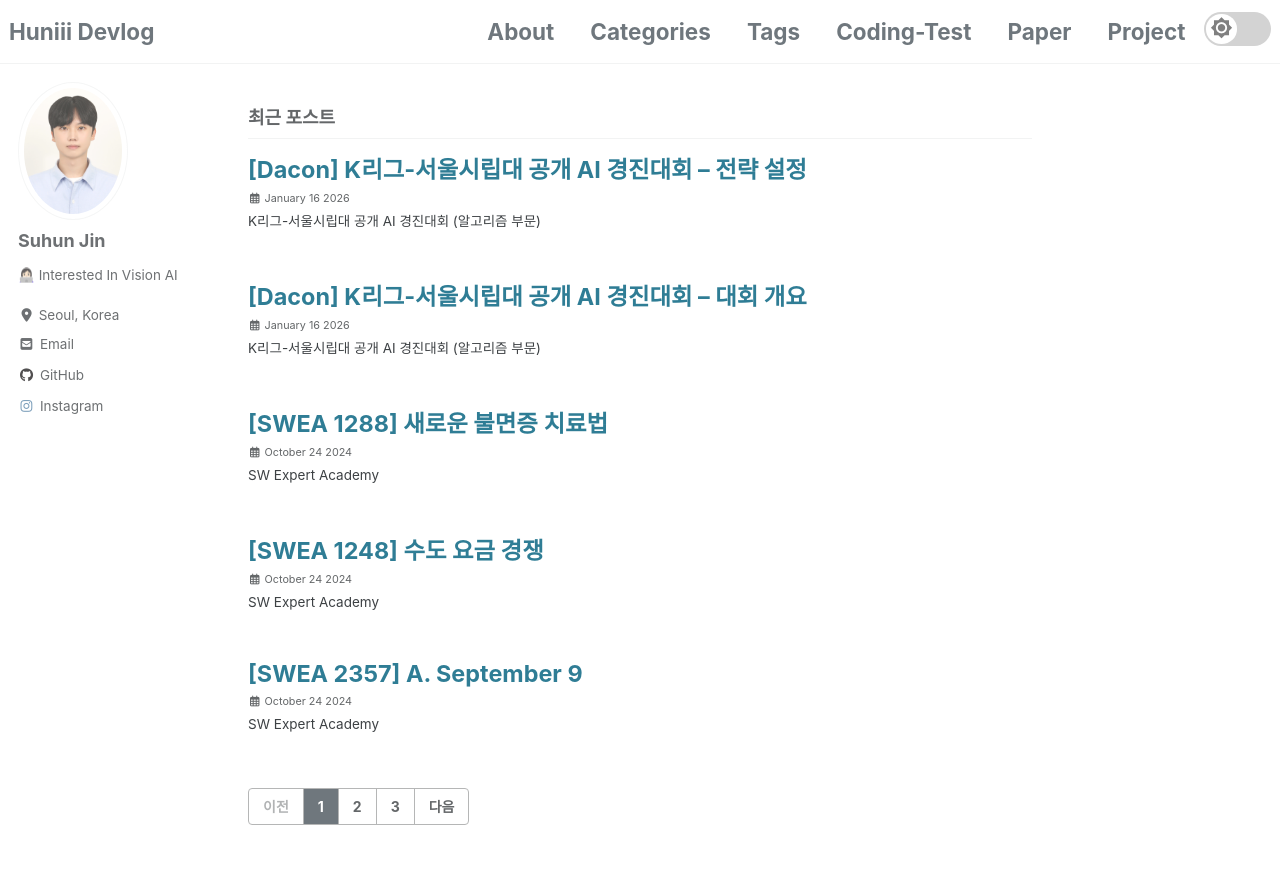
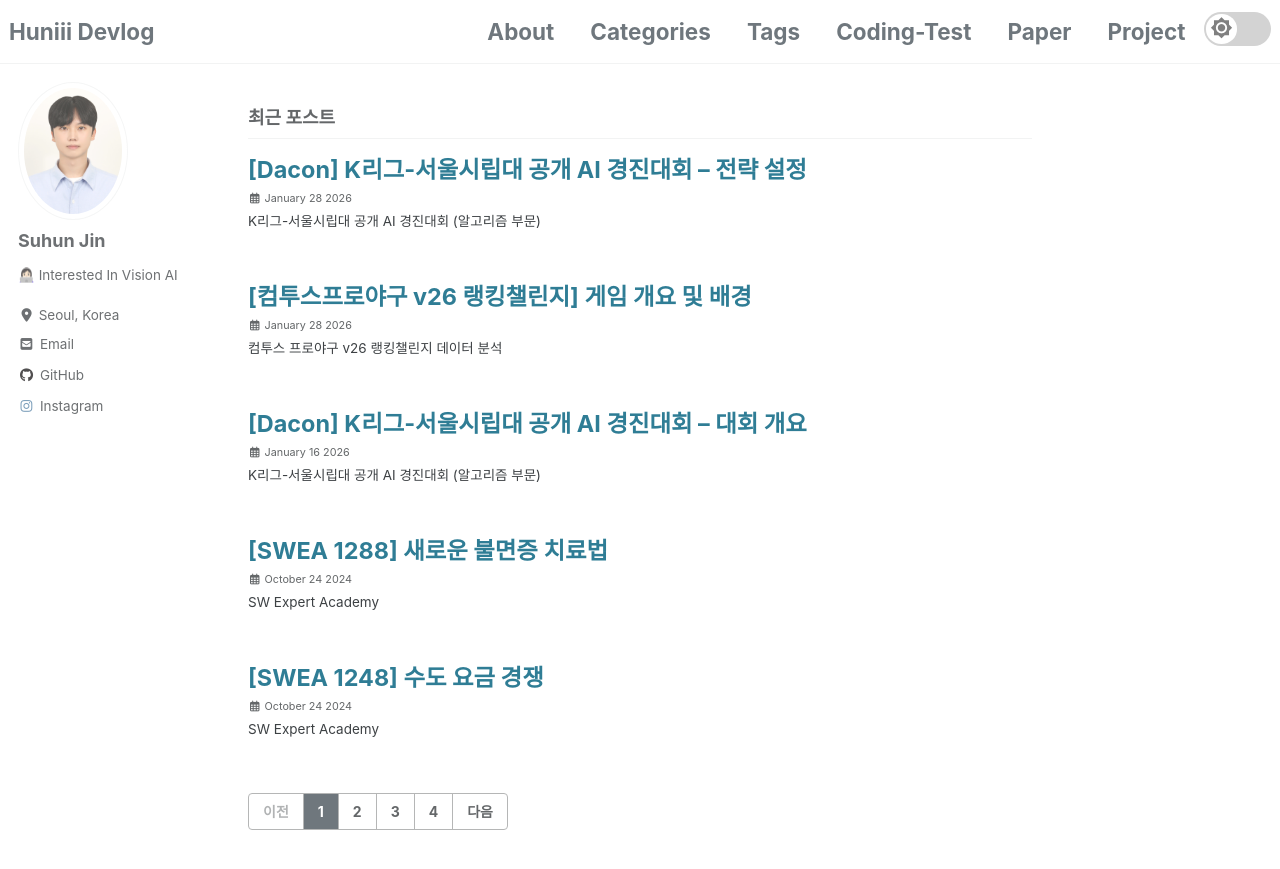
Before and after one commit to huniii32/huniii32.github.io, a Jekyll site: the page built from index.html, in a window 1280 px wide and 900 px high. Shown: the top 869 px of the window. Built offline with Jekyll 4.4.1, drawn with Linux system fonts in a browser that asks for light colours; cached includes are drawn as plain includes; nearby versions of some CDN libraries; some web fonts are replaced; the list of posts is cut into pages by our own code; part of the change alters nothing that is shown.

Commit message:
Feat: Posting baseball & about me

```diff
--- a/_pages/About.md
+++ b/_pages/About.md
@@ -6,95 +6,158 @@ toc_ads : true
 layout: single
 ---
 
-### 하루하루 성장하는 AI Enginner, 진수훈입니다.
+### AI Engineer, 진수훈입니다.
 
-## 👨🏻‍🔧 About Me
+## 👨🏻‍💻 About Me
 
-#### **Introduction**
+### Introduction
 
-▪ 문제의 본질을 데이터로 정의하고, 구조적으로 해석하는 AI 엔지니어입니다.
-▪ 깊이 있는 삶을 지향하며 어떤 경험에서든 배움을 얻고 실천하려 합니다.
-▪ 사회의 핵심 인재, 공헌할 수 있는 사람이 되고 싶습니다.
-▪ 숨은 인사이트를 발굴하고 효과적으로 제시하는 방법을 연구합니다.
+▪ 데이터를 그냥 쓰지 않고, **의사결정 구조로 재해석**하는 AI 엔지니어입니다.
+▪ “왜 이런 결과가 나왔는가?”를 끝까지 파고들며, 가설 → 지표 → 모델 구조로 연결합니다.
+▪ 교통·부동산·기상·조직 커뮤니케이션처럼 **현실 문제를 데이터로 설명하는 프로젝트**에 관심이 많습니다.
+▪ 모델 성능 자체보다, **현실에서 쓸 수 있는 해석과 기준을 만드는 과정**을 중요하게 생각합니다.
+
+이 블로그는
+✔️ 대회를 풀 때 어떤 가설로 접근했는지
+✔️ 피처를 왜 그렇게 설계했는지
+✔️ 성능이 올랐을 때, 혹은 실패했을 때 무엇을 배웠는지
+를 기록하는 공간입니다.
+
+“잘 나온 결과”보다
+**과정에서의 판단 근거와 시행착오**를 더 많이 남기려고 합니다.
+
+---
 
 ## 🧩 Skill
 
-#### Programming & Analysis
+### Programming & Data
 
-▪ Python (Pandas, Numpy, Matplotlib)
-▪ Pytorch, TensorFlow
-▪ C++, R
-▪ SQL(MariaDB, Oracle)
+- Python (Pandas, NumPy, Matplotlib)
+- PyTorch, TensorFlow
+- SQL (MariaDB, Oracle, SQL)
+- C++, R
 
-#### Tools & Collaboration
+### AI / Modeling Focus
 
-▪ Notion (기록 및 정리)
-▪ Git, Git Desktop, Gitpages(Jekyll)
+- Machine Learning (CatBoost, XGBoost, Tree-based Models)
+- Computer Vision (YOLO, OCR, Document Classification)
+- NLP & LLM (LoRA, Prompt Engineering, Decoder-only Models)
 
-## 🖥 Work Experience & Projects
+### Tools & Collaboration
 
-> **한국조폐공사 기술개발팀 인턴** | 2022.03 ~ 2024.06 (3개월)
-> #### SNS 기반 자사 제품 감성 분석 모델 개발
-> **▪ 데이터 수집 및 전처리**
-> SNS 상 자사 제품 관련 게시글 2,000건 이상 크롤링
-> 한글 자연어 처리를 고려한 불용어 제거, 형태소 분석, 토큰화 등 전처리 파이프라인 구성
-> 게시물 내 제품 키워드, 감성 어휘 추출 및 제품군별 태깅 작업 수행
->
->**▪ 감성 분류 모델 개발**
-> 사전학습된 KoBERT 모델을 활용하여 긍·부정 이진 분류 모델 구현
-> 다수의 하이퍼파라미터 실험을 통해 모델 성능 최적화
-> 감정 흐름을 시각화하여 제품군별 감성 트렌드 도출
->
-> **▪ 분석 인사이트 및 활용**
-> 소비자 반응 특성 파악, 제품별 긍정/부정 포인트 분석
-> 분석 결과를 보고서 및 시각화 자료로 정리, 팀 내 공유
-> 내부 전략 회의에서 제품 개선 및 마케팅 방향 설정에 활용
+- Git / GitHub / GitHub Pages (Jekyll)
+- Notion (기록, 설계 정리, 회고)
 
-## 🔗Projects
+---
 
-> **날씨 빅데이터 콘테스트 참가 (2025.06 ~ 2025.06)**
-> - 주제3: 기상과 지하철 혼잡도 상관분석·예측
-> - 서울시 지하철 혼잡도 데이터와 기상 데이터를 활용하여 혼잡도 영향 요인 분석 및 예측 모델 개발
-> - 출퇴근 시간대, 요일, 폭염·강수 여부 등을 기반으로 주요 패턴 도출 및 피처 엔지니어링 수행
-> - 분석 결과를 바탕으로 혼잡도 예측 시스템의 활용 방안 보고서 작성 및 내부 공유
+## 🧠 What I Like to Build
 
-> **KBO 시즌 예측 모델 (2023.09 ~ 2023.11)**
-> - 구단별 정형/비정형 데이터 결합 및 성적 예측 모델 설계
-> - 정규시즌 성적 흐름 분석 및 승률 추정 기반 시즌 순위 예측
+- **정성적인 판단을 정량 지표로 바꾸는 피처 설계**
+  - 예: 역세권 랭크, 경로 우회도, 교통 접근성 지수
+- **가설 기반 분석**
+  - “이 데이터로 무엇을 설명할 수 있는가?”부터 시작
+- **현실 적용 가능한 AI**
+  - 보고서·정책 제안·사내 도입까지 이어지는 구조
 
-> **한글 점자 인식 모델 개발 (2023.04 ~ 2023.11)**
-> - YOLO 기반 점자 인식 모델 설계, 직접 라벨링한 자체 점자 데이터셋 구축
-> - Faster R-CNN + FPN 기반 인식 및 번역 파이프라인 개발
+---
 
-## 📚 Edu
+## 📌 Topics on This Blog
+
+- 데이터 분석 & 머신러닝 프로젝트 회고
+- LLM / Prompt / 파인튜닝 실험 기록
+- 대회·해커톤에서의 전략 설계 과정
+- “왜 이 모델/피처를 선택했는가”에 대한 생각 정리
+
+---
+## 🖥 Experience
 
 <details>
-<summary> 교육 사항 보기</summary>
+<summary> 경험 사항 보기</summary>
 <div markdown="1">
 
-> **Upstage AI Lab 3기** 2024.04 ~ 2024.11 (8개월)
-> ##### 프로그래밍 언어, 데이터 분석 및 AI 기법 강의 그리고 기업 자체 경진 대회
-> ▪ Python, 크롤링 기법, ML & DL(CV, NLP, LLM)에 대한 지식 및 기술 공부
-> ▪ Kaggle 참여 - [Enfit Kaggle](https://www.kaggle.com/competitions/predict-energy-behavior-of-prosumers/overview)
-> ▪ 기업 자체 경진 대회 참여 - [Upstage AI Stages](https://stages.ai/)
+## 🧑‍💼 인턴 경험
+
+> **한솔홈데코** | 인턴
+> 2025.08.25 ~ 2025.10.17
+> ##### 리더십 1:1 미팅 실사용률을 높이는 AI 코칭 GPTs 구축
+> ▪ 현직자 대상 사전 설문조사 60건 수행·분석으로 사용자 니즈 및 설계 방향 도출
+> ▪ 면담 목적·주제 분석을 기반으로 프롬프트 설계 기준 수립 및 16건 시나리오 구조화
+> ▪ 프롬프트 엔지니어링을 통해 기능별 AI 코칭 모델 3종 설계·개발
+> ▪ 내·외부 사용자 테스트 68건을 반영해 응답 품질 및 사용성 개선
+> ▪ 사내 배포율 100%, 평균 만족도 4.35, 재사용 응답 비율 72% 달성
+
+---
+
+> **한국조폐공사 기술개발팀** | 인턴
+> 2022.03 ~ 2022.06
+> ##### SNS 기반 자사 제품 감성 분석 및 기술 리포트 작성
+> ▪ 인스타그램·트위터 등 자사 제품 관련 게시글 약 2,000건 수집
+> ▪ 광고·스팸 게시물 80% 자동 필터링으로 분석 데이터 활용률 4배 향상
+> ▪ 이모지·특수기호 제거, 약어 치환 등 한국어 전처리 파이프라인 구축
+> ▪ KoBERT 기반 긍·부정 감성 분류 모델 적용 및 제품군별 감정 흐름 시각화
+> ▪ 분석 결과를 보고서로 정리해 품질관리팀·제품기획팀에 공유
+> ▪ 글로벌 조폐국 최신 기술·연구 동향 조사 및 내부 기술 리포트 작성
+
+---
+
+## 🏆 공모전 · 대회 참여
+
+> **K-리그 · 서울시립대 공개 AI 경진대회**
+> 2025.12.01 ~ 2026.01.12
+> ##### 경기 내 최종 패스 좌표 예측 AI 모델 개발
+> ▪ Pass·Carry 등 이벤트와 좌표 정보를 활용한 공간 피처 생성
+> ▪ 패스를 short·mid·long 3개 구간으로 분리해 구간별 예측 구조 설계
+> ▪ CatBoost·LightGBM 기반 버킷별 가중치 앙상블 적용
+> ▪ OOF 검증 및 CarryCap 후처리로 예측 안정성 확보
+> ▪ 총 940팀 중 퍼블릭 45위, 최종 리더보드 23위 기록
+
+---
+
+> **수도권 생활 이동 데이터 해커톤** | 서울시·KT·서울시립대
+> 2025.06.09 ~ 2025.08.27
+> ##### 통근 시간대 취약 지역 선정 및 정책 제안 (본선 진출 상위 10%)
+> ▪ 수도권 OD 데이터 약 4.6억 건 중 출근 시간대 데이터 404만 건 필터링
+> ▪ 배치 처리 기반 데이터 전처리 및 조건 필터링 파이프라인 구축
+> ▪ 교통 접근성 지수·경로 우회도 지표 설계로 통근 취약성 정량화
+> ▪ Gi* Hotspot 분석과 DBSCAN 군집화를 통한 공간 통계 분석 수행
+> ▪ 구리시·부평구 등 교통 취약 지역 도출 및 지역별 정책 3건 제안
+
+---
+
+> **날씨 빅데이터 콘테스트** | 기상청
+> 2025.06.11 ~ 2025.06.27
+> ##### 기상 특보가 지하철 혼잡도에 미치는 영향 분석
+> ▪ 기온·습도·강수량 등 기상 데이터와 지하철 혼잡도 데이터 병합
+> ▪ 통계 기반 피처 엔지니어링 및 CatBoost 회귀 모델 실험
+> ▪ 폭염·폭우 조건 정의 후 혼잡도 변화 패턴 정량 분석
+> ▪ 출퇴근 시간대 혼잡 완화를 위한 정책적 활용 방안 제시
+
+---
+
+## 📚 교육 사항
+
+> **Upstage AI Lab 3기**
+> 2024.04 ~ 2024.11
+> ##### AI·데이터 분석 집중 교육 및 프로젝트 수행
+> ▪ 기초 수학·통계, 머신러닝·딥러닝(CV, NLP, LLM) 이론 및 실습
+> ▪ Git 기반 협업 환경과 실무형 데이터 분석 파이프라인 학습
 >
 > **일상 대화 요약 모델 개발 (2024.09)**
-> - SOLAR, LLaMA 등 디코더-only LLM 구조 기반 실험 및 성능 비교
-> - 발화자 보존, 중복 제거 등 전처리 전략 설계 및 LoRA 기반 파인튜닝 수행
-> - ROUGE 점수 기준 최대 6pt 성능 향상 달성 및 경량화 전략 적용
+> ▪ SOLAR, LLaMA 등 디코더-only LLM 구조 비교 실험
+> ▪ 발화자 보존·중복 제거 전처리 및 LoRA 기반 파인튜닝
+> ▪ ROUGE 점수 기준 베이스라인 대비 +4pt 성능 향상
 >
-> **문서 타입 분류 모델 (2024.08)**
-> - OCR 및 이미지 증강 기반 문서 분류 모델 개발 (정확도 90%)
-> - 커스텀 데이터셋 설계, Albumentations 활용 데이터 증강
+> **문서 이미지 분류 모델 (2024.08)**
+> ▪ OCR 기반 후분류 구조 설계 및 데이터 엔지니어링 수행
+> ▪ 전처리–후처리 결합으로 최종 F1 Score 97% 달성
 >
 > **서울시 아파트 실거래가 예측 (2024.07)**
-> - CatBoost 기반 회귀 모델 구현 및 RMSE 42% 개선 (기존 베이스라인 대비)
-> - Lag Feature, 역세권 랭크 피처 등 도메인 기반 피처 엔지니어링 설계
-> - 강남, 용산 등 이상값 지역 분리를 고려한 행정구 기반 모델링 전략 적용
->
-> **수면 인과 구조 분석 (2024.05)**
-> - 스트레스, 운동, 수면 간 관계를 데이터로 구조화해 가설 기반 분석
-> - 상관 분석, 시간대 기반 피처 설계, Streamlit 대시보드 구현
-> - 스트레스 관리 능력이 수면 질에 가장 큰 영향을 미친다는 핵심 인사이트 도출
+> ▪ CatBoost 기반 예측 모델 구축 및 RMSE 42% 개선
+> ▪ 최근 거래가(Lag Feature), 역세권 랭크 등 도메인 피처 설계
+> ▪ 최종 리더보드 1위 달성
+
 </div>
 </details>
+
+---
+> **데이터로 문제를 정의하고, 구조로 답을 만드는 AI 엔지니어의 기록**
--- /dev/null
+++ b/_posts/2026-01-28-game-01.md
@@ -0,0 +1,117 @@
+---
+title: "[컴투스프로야구 v26 랭킹챌린지] 게임 개요 및 배경"
+excerpt: "컴투스 프로야구 v26 랭킹챌린지 데이터 분석"
+categories:
+ - baseball game
+tags:
+  - baseball
+  - sports data
+  - data analytics
+search: true
+
+toc: true
+toc_sticky: true
+use_math: true
+---
+
+# ⚾ 컴투스 프로야구 데이터 분석 시리즈 개요
+
+## 1. 이 시리즈를 시작하는 이유
+
+야구 게임을 하다 보면 이런 질문이 자연스럽게 생긴다.
+
+- 이 선수, 체감은 좋은데 수치로도 좋은 걸까?
+- 같은 OVR인데 왜 성능 차이가 크게 느껴질까?
+- 타자와 투수의 ‘강함’은 무엇으로 결정되는 걸까?
+
+컴투스 프로야구는 단순한 카드 게임이 아니라 **수치, 확률, 메타가 결합된 데이터 기반 시뮬레이션 게임**이다.
+
+이 시리즈는 게임 플레이 경험에 의존하던 판단을 넘어,
+**데이터로 타자와 투수를 분석하고 해석하는 것**을 목표로 한다.
+
+---
+
+## 2. 분석 대상과 범위
+
+본 분석은 컴투스 프로야구 내 **타자·투수 카드**를 대상으로 한다.
+
+### 분석 대상
+- 타자 카드 (파워, 정확, 선구, 인내, 주루, 수비)
+- 투수 카드 (구속, 변화, 구위, 제구, 지구력, 수비)
+
+### 분석 범위
+- 기본 스탯 구조 분석
+- 스탯 간 상관관계
+- 포지션·유형별 성능 차이
+- 체감 성능과 수치의 괴리
+- 메타 변화에 따른 가치 변화
+
+※ 특정 시즌/카드에 국한되지 않고, 가능한 한 **구조적 관점의 분석**을 지향한다.
+
+---
+
+## 3. 분석 관점과 접근 방식
+
+이 시리즈는 단순한 스탯 나열이 아니다.
+다음과 같은 질문을 중심으로 분석한다.
+
+### 타자 분석 관점
+- 컨택 vs 파워의 실제 기여도는 어떻게 다른가?
+- 선구 수치는 출루에 얼마나 영향을 주는가?
+- 스피드는 체감 성능에 얼마나 반영되는가?
+- 포지션별로 중요한 스탯은 무엇인가?
+
+### 투수 분석 관점
+- 구속·제구·변화구 중 가장 영향력이 큰 요소는?
+- 구종 개수와 성능의 관계
+- 선발과 불펜의 스탯 해석 차이
+- 체력 수치의 실제 의미
+
+모든 분석은 **“게임 로직상 이 수치가 어떤 역할을 하는가”**를 중심으로 진행한다.
+
+---
+
+## 4. 데이터 분석 방법
+
+분석은 다음과 같은 흐름으로 진행된다.
+
+1. 카드 스탯 데이터 정리
+2. 파생 변수 생성 (비율, 합성 지표 등)
+3. 통계적 분석
+   - 분포 분석
+   - 상관관계
+   - 그룹 비교
+4. 시각화를 통한 패턴 해석
+5. 실제 게임 체감과의 비교
+
+데이터 분석 도구로는 Python 기반 분석 환경을 활용하며, 시각화와 해석을 중심으로 설명한다.
+
+---
+
+## 5. 앞으로 다룰 콘텐츠 예고
+
+이 시리즈에서는 매주 다음과 같은 주제를 다룰 예정이다.
+
+- 타자 핵심 스탯 구조 분석
+- 투수 구종 구성과 성능 관계
+- “체감이 좋은 선수”의 데이터적 특징
+
+각 글은 **하나의 질문 → 데이터 분석 → 해석 → 정리** 형태로 구성된다.
+
+---
+
+## 6. 이 글을 읽는 사람에게
+
+이 시리즈는 고수만을 위한 분석도, 초보를 위한 공략도 아니다.
+
+- 왜 이 선수가 강한지 알고 싶은 사람
+- 카드 선택을 감이 아니라 근거로 하고 싶은 사람
+- 게임을 데이터 관점에서 보고 싶은 사람
+
+이라면 충분히 재미있게 읽을 수 있도록 구성할 예정이다.
+
+다음 글에서는 **타자 스탯 구조 분석**부터 시작한다.
+
+---
+
+컴투스 프로야구 v26 : [사이트](https://cpbv-community.com2us.com/)
```
Also changed, not shown: _posts/2026-01-28-project-02.md (renamed from _posts/2026-01-16-project-02.md).
